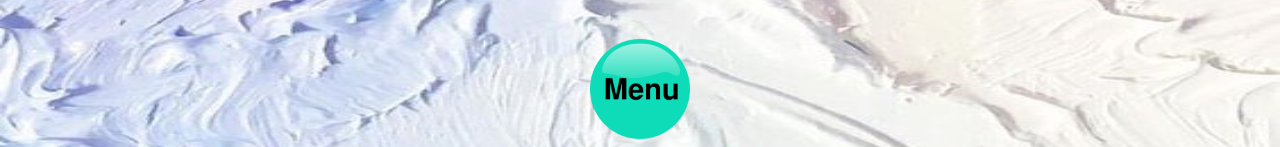
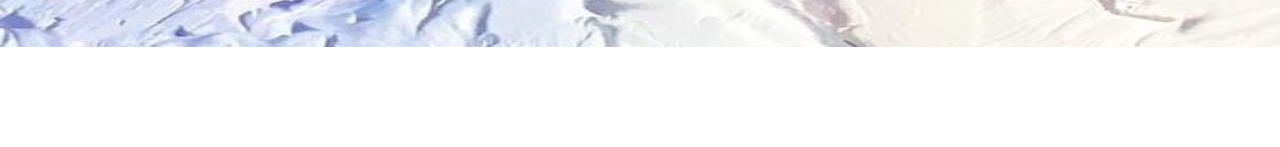
Before and after one commit to Ernesto-bit317/estructura-basica, a plain HTML site: page index.html in a window 1280 px wide. Shown: the part 3772-3919 px from the top of the page. After the commit the page ends 3819 px from the top, so only its background shows below. Drawn offline with Linux system fonts and the light colour scheme.

Commit message:
Update and rename estructura.html to index.html

```diff
--- a/estructura.html
+++ b/index.html
@@ -202,7 +202,6 @@ pasannnn</marquee>
 de veras</marquee></marquee>
 
 <br><br><br>
-<a href="https://ernesto-bit317.github.io/menu/"><center><img src="menu.png" width=100 heigth=100></center></a>
 
 
 </body>
```
